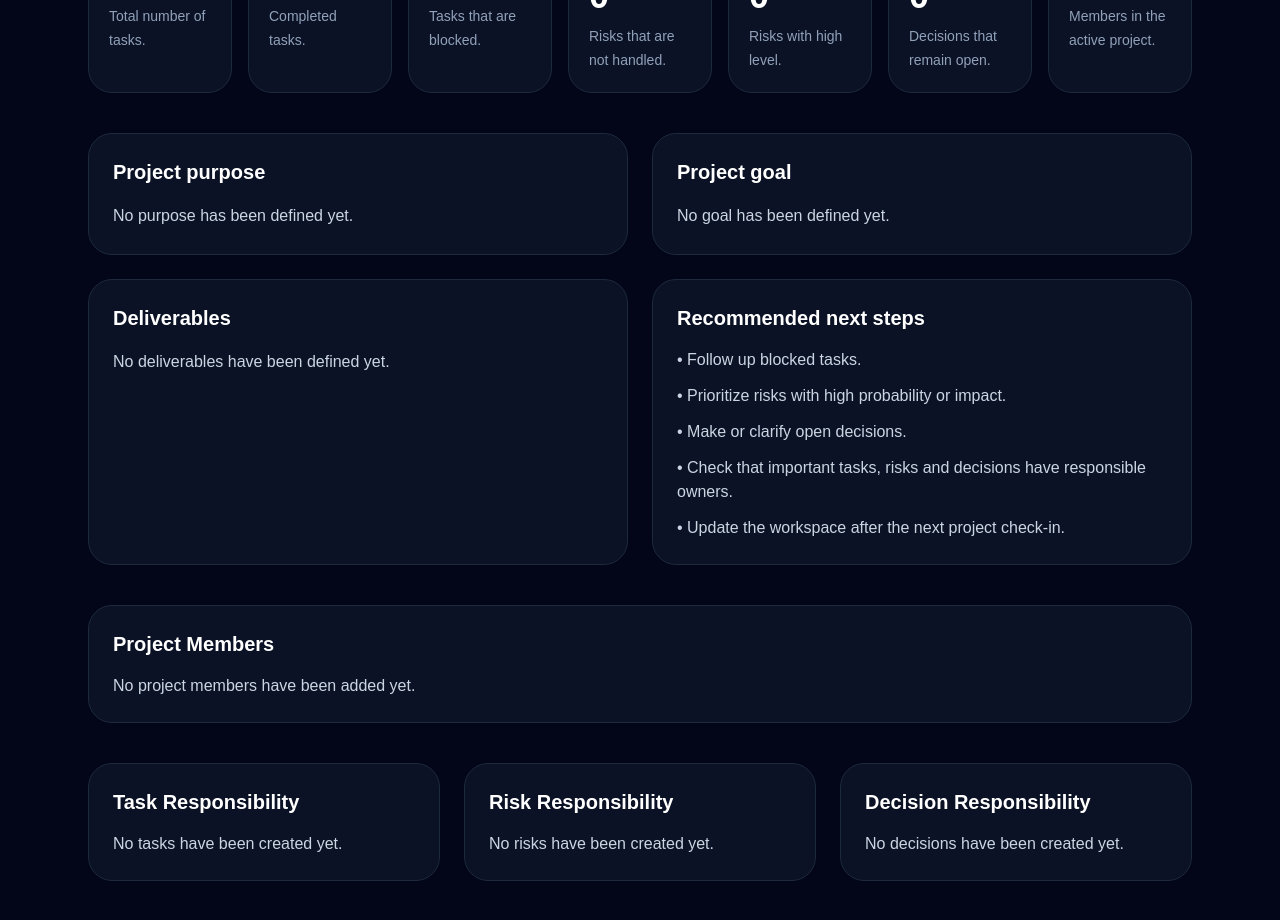
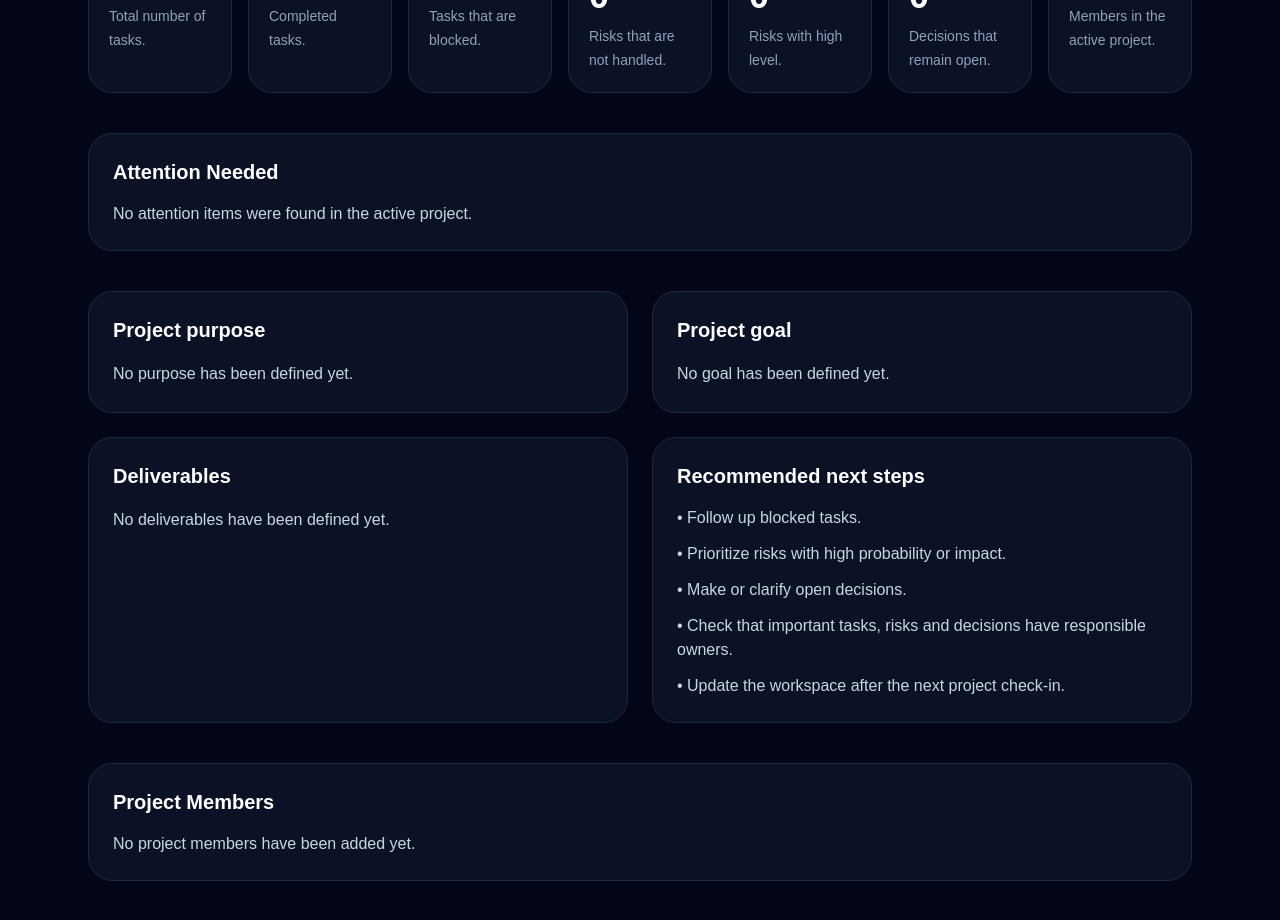
Before and after one commit to Zion8a/project-compass, a Next.js app: page /project-report in a window 1280 px wide. Shown: the part 800-1720 px from the top of the page. Built offline with nearby package versions, Linux system fonts and the light colour scheme.

Commit message:
Add attention summary to status report

```diff
--- a/src/app/project-report/page.tsx
+++ b/src/app/project-report/page.tsx
@@ -11,7 +11,6 @@ import {
   ProjectRisk,
   ProjectRiskLevel,
   ProjectRiskStatus,
-  ProjectTask,
   ProjectTaskStatus,
 } from "@/lib/projectStorage";
 
@@ -22,6 +21,13 @@ type ProjectInterviewData = {
   deliverables: string;
   risks: string;
   decisions: string;
+};
+
+type AttentionItem = {
+  id: string;
+  title: string;
+  text: string;
+  severity: "medium" | "high";
 };
 
 export default function ProjectReportPage() {
@@ -48,6 +54,8 @@ export default function ProjectReportPage() {
   const risks = activeProject?.risks ?? [];
   const decisions = activeProject?.decisions ?? [];
   const members = activeProject?.members ?? [];
+
+  const attentionItems = activeProject ? getAttentionItems(activeProject) : [];
 
   function getMemberName(ownerId?: string, fallbackOwner?: string) {
     if (ownerId) {
@@ -89,11 +97,12 @@ export default function ProjectReportPage() {
     if (
       blockedTasks.length > 0 ||
       highRisks.length > 0 ||
-      openDecisions.length > 0
+      openDecisions.length > 0 ||
+      attentionItems.length > 0
     ) {
       statusLabel = "Needs attention";
       statusText =
-        "The project has blocked tasks, high risks or open decisions that should be followed up.";
+        "The project has blocked tasks, high risks, open decisions or missing ownership that should be followed up.";
       statusTone = "amber";
     }
 
@@ -120,7 +129,7 @@ export default function ProjectReportPage() {
       statusText,
       statusTone,
     };
-  }, [tasks, risks, decisions]);
+  }, [tasks, risks, decisions, attentionItems.length]);
 
   function buildStatusReportMarkdown() {
     const projectName =
@@ -139,6 +148,15 @@ export default function ProjectReportPage() {
                 }`,
                 `  - Comment: ${member.comment || "No comment"}`,
               ].join("\n");
+            })
+            .join("\n");
+
+    const attentionSection =
+      attentionItems.length === 0
+        ? "No attention items were found in the active project."
+        : attentionItems
+            .map((item) => {
+              return `- **${item.title}** — ${item.text}`;
             })
             .join("\n");
 
@@ -199,9 +217,15 @@ export default function ProjectReportPage() {
       `- Open decisions: ${report.openDecisions.length}`,
       `- Project members: ${members.length}`,
       "",
+      "## Attention Needed",
+      "",
+      attentionSection,
+      "",
       "## Purpose",
       "",
-      project?.purpose || activeProject?.description || "No purpose has been defined yet.",
+      project?.purpose ||
+        activeProject?.description ||
+        "No purpose has been defined yet.",
       "",
       "## Goal",
       "",
@@ -377,6 +401,22 @@ export default function ProjectReportPage() {
             value={members.length.toString()}
             text="Members in the active project."
           />
+        </div>
+
+        <div className="mt-10">
+          <ReportSection title="Attention Needed">
+            {attentionItems.length === 0 ? (
+              <p className="text-slate-300">
+                No attention items were found in the active project.
+              </p>
+            ) : (
+              <div className="grid gap-4 lg:grid-cols-2">
+                {attentionItems.map((item) => (
+                  <AttentionReportItem key={item.id} item={item} />
+                ))}
+              </div>
+            )}
+          </ReportSection>
         </div>
 
         <div className="mt-10 grid gap-6 lg:grid-cols-2">
@@ -567,6 +607,100 @@ export default function ProjectReportPage() {
   );
 }
 
+function getAttentionItems(project: Project): AttentionItem[] {
+  const blockedTasks = project.tasks.filter(
+    (task) => task.status === "blocked"
+  );
+
+  const tasksWithoutOwner = project.tasks.filter((task) => !task.ownerId);
+
+  const risksWithoutOwner = project.risks.filter(
+    (risk) => !risk.ownerId && !risk.owner
+  );
+
+  const highRisks = project.risks.filter(
+    (risk) => risk.probability === "high" || risk.impact === "high"
+  );
+
+  const decisionsWithoutOwner = project.decisions.filter(
+    (decision) => !decision.ownerId && !decision.owner
+  );
+
+  const openDecisions = project.decisions.filter(
+    (decision) => decision.status === "open"
+  );
+
+  const items: AttentionItem[] = [];
+
+  if (blockedTasks.length > 0) {
+    items.push({
+      id: "blocked-tasks",
+      title: `${blockedTasks.length} blocked task${
+        blockedTasks.length === 1 ? "" : "s"
+      }`,
+      text: "Blocked tasks may prevent the project from moving forward.",
+      severity: "high",
+    });
+  }
+
+  if (tasksWithoutOwner.length > 0) {
+    items.push({
+      id: "tasks-without-owner",
+      title: `${tasksWithoutOwner.length} task${
+        tasksWithoutOwner.length === 1 ? "" : "s"
+      } without owner`,
+      text: "Tasks without an owner can easily be missed or delayed.",
+      severity: "medium",
+    });
+  }
+
+  if (risksWithoutOwner.length > 0) {
+    items.push({
+      id: "risks-without-owner",
+      title: `${risksWithoutOwner.length} risk${
+        risksWithoutOwner.length === 1 ? "" : "s"
+      } without owner`,
+      text: "Risks without a responsible person may not be followed up.",
+      severity: "medium",
+    });
+  }
+
+  if (highRisks.length > 0) {
+    items.push({
+      id: "high-risks",
+      title: `${highRisks.length} high risk${
+        highRisks.length === 1 ? "" : "s"
+      }`,
+      text: "High risks should be reviewed and handled before they affect the project.",
+      severity: "high",
+    });
+  }
+
+  if (decisionsWithoutOwner.length > 0) {
+    items.push({
+      id: "decisions-without-owner",
+      title: `${decisionsWithoutOwner.length} decision${
+        decisionsWithoutOwner.length === 1 ? "" : "s"
+      } without owner`,
+      text: "Decisions without an owner may remain unclear or unresolved.",
+      severity: "medium",
+    });
+  }
+
+  if (openDecisions.length > 0) {
+    items.push({
+      id: "open-decisions",
+      title: `${openDecisions.length} open decision${
+        openDecisions.length === 1 ? "" : "s"
+      }`,
+      text: "Open decisions can block direction, scope or next steps.",
+      severity: "high",
+    });
+  }
+
+  return items;
+}
+
 function SummaryCard({
   title,
   value,
@@ -602,6 +736,25 @@ function ReportSection({
 
       <div className="mt-4">{children}</div>
     </section>
+  );
+}
+
+function AttentionReportItem({ item }: { item: AttentionItem }) {
+  const severityClasses =
+    item.severity === "high"
+      ? "border-red-500/40 bg-red-500/10 text-red-100"
+      : "border-amber-500/40 bg-amber-500/10 text-amber-100";
+
+  return (
+    <article className={`rounded-2xl border p-4 ${severityClasses}`}>
+      <p className="text-xs font-semibold uppercase tracking-[0.2em] opacity-80">
+        {item.severity === "high" ? "High attention" : "Needs attention"}
+      </p>
+
+      <h3 className="mt-2 font-semibold">{item.title}</h3>
+
+      <p className="mt-2 text-sm leading-6 text-slate-200">{item.text}</p>
+    </article>
   );
 }
 
```
Also changed, not shown: 1 other file (tests, documents, lock files or other folders).
